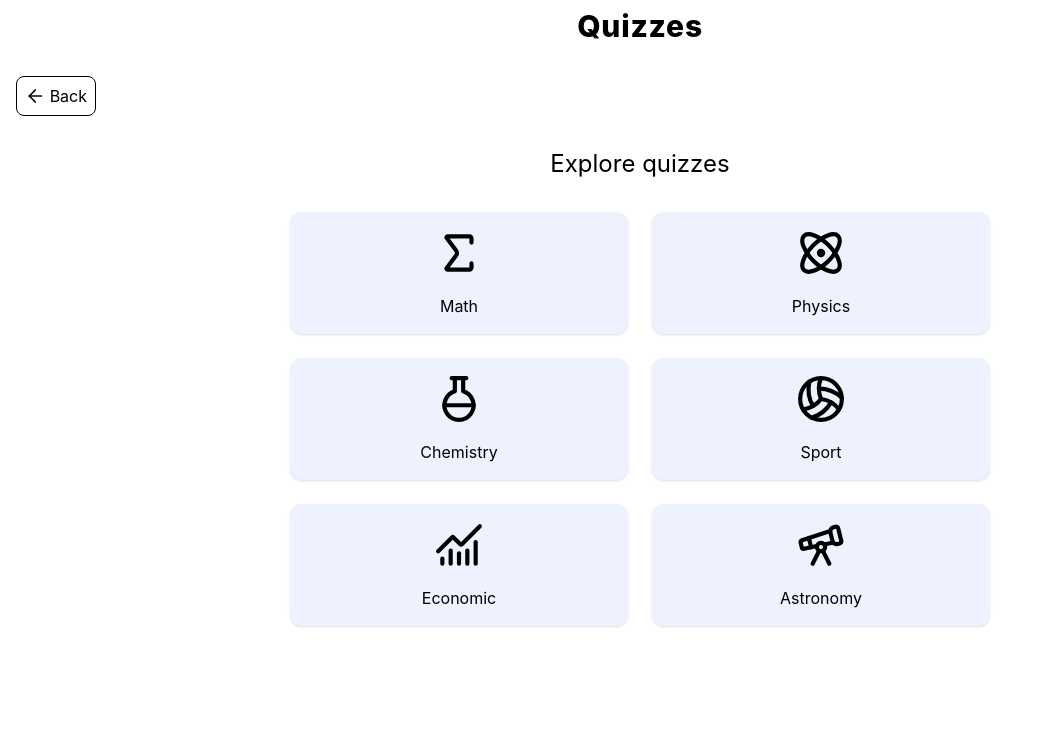
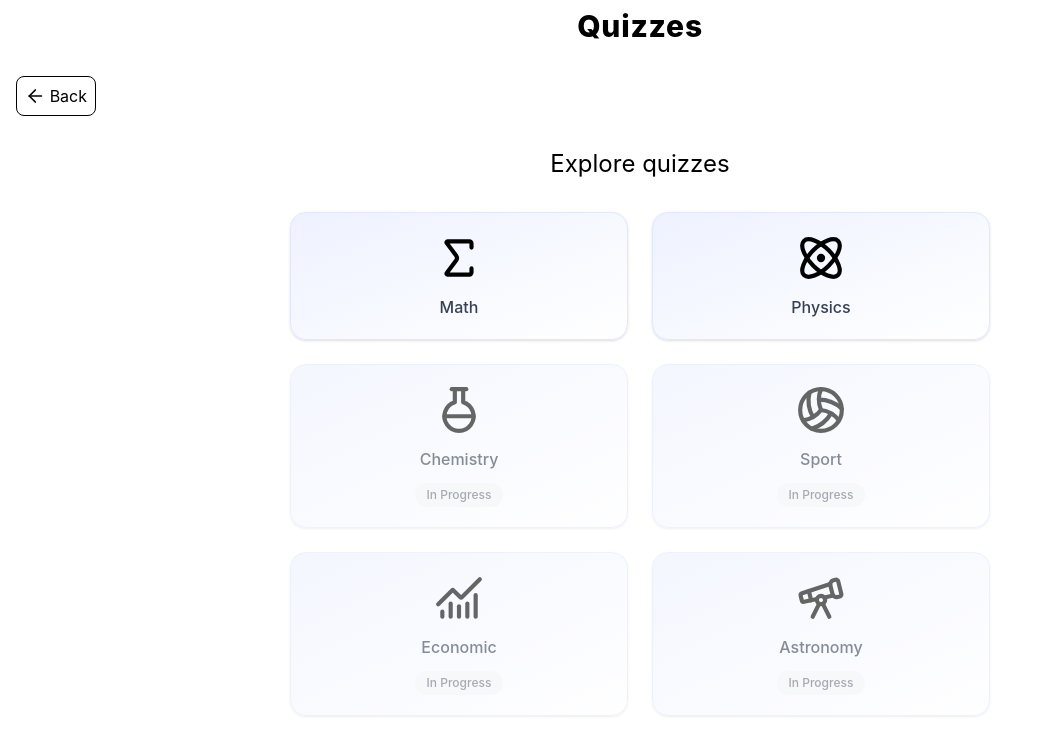
Before and after one commit to krishnaYadav7x/quizApp, a React (Vite) app: page /quizzes in a window 1280 px wide. Shown: the top 754 px of the page, without its empty margins (0-1037 px from the left). Built offline with nearby package versions, Linux system fonts and the light colour scheme.

Commit message:
local storage implemented properly

```diff
--- a/src/components/CategoryCard.jsx
+++ b/src/components/CategoryCard.jsx
@@ -1,18 +1,39 @@
 import { Link } from "react-router";
 
+export default function CategoryCard({ quizIcon, quizCategory, disabled }) {
+  const cardClass = `
+    group flex flex-col items-center gap-3
+    rounded-2xl border border-indigo-100
+    bg-gradient-to-br from-indigo-50 to-white
+    p-5 shadow-sm transition-all duration-300
+    ${
+      disabled
+        ? "cursor-not-allowed opacity-60"
+        : "cursor-pointer hover:-translate-y-1 hover:border-indigo-200 hover:shadow-md"
+    }
+  `;
 
-export default function CategoryCard({
-  quizIcon,
-  quizCategory,
+  if (disabled) {
+    return (
+      <div className={cardClass}>
+        <div>{quizIcon}</div>
 
-}) {
+        <p className="font-medium text-gray-700">{quizCategory}</p>
+
+        <span className="rounded-full bg-gray-100 px-3 py-1 text-xs font-medium text-gray-500">
+          In Progress
+        </span>
+      </div>
+    );
+  }
+
   return (
-    <Link
-      to={`/quizDetails/${quizCategory}`}
-      className="flex flex-col items-center gap-4 rounded-xl bg-indigo-50 p-4 shadow-sm transition hover:bg-indigo-100"
-    >
-      {quizIcon}
-      <p>{quizCategory}</p>
+    <Link to={`/quizDetails/${quizCategory}`} className={cardClass}>
+      <div className="transition-transform duration-300 group-hover:scale-110">
+        {quizIcon}
+      </div>
+
+      <p className="font-medium text-gray-700">{quizCategory}</p>
     </Link>
   );
 }
--- a/src/components/QuizFooter.jsx
+++ b/src/components/QuizFooter.jsx
@@ -10,7 +10,7 @@ export default function QuizFooter({
   quizCategory,
   isLink=false,
   leftButton,
-
+  handleStartTimer,
   handleNextClick,
   handlePrevClick,
 
@@ -40,7 +40,7 @@ export default function QuizFooter({
       )}
       {isLink ? (
         <Link
-
+          onClick={handleStartTimer}
           to={`/QuizAttempt/${quizCategory}`}
           className="cursor-pointer rounded-full bg-indigo-500 px-6 py-2 text-[18px] font-semibold text-white shadow-sm hover:bg-indigo-600"
         >
--- a/src/components/QuizHeader.jsx
+++ b/src/components/QuizHeader.jsx
@@ -2,7 +2,13 @@ import { ArrowLeft } from 'lucide-react'
 
 
 
-export default function QuizHeader({ title, score = false, handleBack ,totalScore}) {
+export default function QuizHeader({
+  title,
+  score = false,
+  handleBack,
+  totalScore,
+  // clearLocalStorageData,
+}) {
   return (
     <header className="flex items-center justify-between rounded-lg border-b border-slate-200 bg-white px-4 py-3 shadow-sm">
       <div className="flex items-center gap-2">
@@ -11,6 +17,7 @@ export default function QuizHeader({ title, score = false, handleBack ,totalScor
           onClick={() => {
             history.back();
             handleBack();
+            localStorage.clear();
           }}
         >
           <ArrowLeft
--- a/src/components/QuizInfo.jsx
+++ b/src/components/QuizInfo.jsx
@@ -6,13 +6,17 @@ import { quizImages } from '../data.js/quizData';
 import { instructions } from '../data.js/quizData';
 import QuizFooter from './QuizFooter';
 import { TimerContext } from '../contexts/TimerContext';
+import { remainingTime } from '../contexts/TimerContext';
 
 export default function QuizInfo() {
   const { quizCategory } = useParams();
   const { timeRunning, setTimeRunning, setStartTimer } =
     useContext(TimerContext);
 
-
+  const handleStartTimer = ()=>{
+        setStartTimer(remainingTime);
+        setTimeRunning(true);
+  }
 
   const handleBack = ()=>{
     return history.back()
@@ -45,7 +49,7 @@ export default function QuizInfo() {
           <p className="my-4">
             <span>Total Time</span>{" "}
             <span className="rounded-full bg-indigo-50 px-3 py-1.5 text-sm font-semibold text-indigo-600">
-              10 min
+              5 min
             </span>
           </p>
           <div>
@@ -66,11 +70,11 @@ export default function QuizInfo() {
         </div>
       </main>
       <QuizFooter
-        time={"15:00 min"}
+        time={"5:00 min"}
         buttonName={"Start Quiz"}
         quizCategory={quizCategory}
         isLink={true}
-
+        handleStartTimer={handleStartTimer}
       />
     </div>
   );
--- a/src/contexts/TimerContext.jsx
+++ b/src/contexts/TimerContext.jsx
@@ -1,19 +1,22 @@
 import { createContext, useEffect, useState } from "react";
+import { useLocalStorage } from "../hooks/useLocalStorage";
 
 export const TimerContext = createContext();
-export const remainingTime = 10;
+export const remainingTime = 30;
 
 export default function TimerProvider({ children }) {
-  const [startTimer, setStartTimer] = useState(remainingTime);
+  const [startTimer, setStartTimer] = useLocalStorage(
+    "startTimer",
+    remainingTime,
+  );
 
-  const [timeRunning, setTimeRunning] = useState(false);
-  const [count,setCount] = useState(0)
+  const [timeRunning, setTimeRunning] = useLocalStorage("timeRunning", false);
+  const [count, setCount] = useLocalStorage("count", 0);
 
 
   useEffect(() => {
     if (!timeRunning) return;
     const intervalId = setInterval(() => {
-
       setStartTimer((prev) => {
         if (prev <= 1) {
           clearInterval(intervalId);
@@ -23,7 +26,7 @@ export default function TimerProvider({ children }) {
       });
     }, 1000);
     return () => clearInterval(intervalId);
-  }, [timeRunning,count]);
+  }, [timeRunning, count, startTimer]);
 
   return (
     <TimerContext.Provider
--- a/src/hooks/useLocalStorage.js
+++ b/src/hooks/useLocalStorage.js
@@ -0,0 +1,29 @@
+import { useEffect, useState } from "react";
+
+export function useLocalStorage(key,initialData){
+  const [data,setData] = useState(initialData)
+
+
+
+  useEffect(()=>{
+    const existingData = JSON.parse(localStorage.getItem(key))
+    if(existingData){
+      setData(existingData)
+    }else{
+      localStorage.setItem(key, JSON.stringify(initialData));
+    }
+  },[])
+
+
+  const upDateLocalStorage = (newData)=>{
+    if(typeof newData==='function'){
+      localStorage.setItem(key, JSON.stringify(newData(data)));
+    }else{
+
+      localStorage.setItem(key, JSON.stringify(newData));
+    }
+    setData(newData)
+  }
+
+  return [data,upDateLocalStorage]
+}
--- a/src/pages/QuizAttempt.jsx
+++ b/src/pages/QuizAttempt.jsx
@@ -6,16 +6,17 @@ import { Clock12Icon } from "lucide-react";
 import { questions } from "../data.js/quizData";
 import { TimerContext } from "../contexts/TimerContext";
 import { remainingTime } from "../contexts/TimerContext";
+import { useLocalStorage } from "../hooks/useLocalStorage";
 
 export default function QuizAttempt() {
   const { quizCategory } = useParams();
-  const [index, setIndex] = useState(0);
-  const [optionSelected, setOptionSelected] = useState(null);
+  const [index, setIndex] = useLocalStorage("index", 0);
+  const [optionSelected, setOptionSelected] = useLocalStorage('optionSelected',null);
 
-  const [marked, setMarked] = useState(false);
-  const [isTrue, setIsTrue] = useState({});
+  const [marked, setMarked] = useLocalStorage('marked',false);
+  const [isTrue, setIsTrue] = useLocalStorage('isTrue',{});
   console.log(isTrue);
-  const [score, setScore] = useState(0);
+  const [score, setScore] = useLocalStorage("score", 0);
 
   const {
     startTimer,
@@ -26,12 +27,12 @@ export default function QuizAttempt() {
     setCount,
   } = useContext(TimerContext);
 
-  useEffect(()=>{
-    if(index===0){
-      setStartTimer(10);
-      setTimeRunning(true);
-    }
-  },[])
+  // useEffect(()=>{
+  //   if(index || index===0){
+  //     setStartTimer(10);
+  //     setTimeRunning(true);
+  //   }
+  // },[])
   const handleNextBtnClick = () => {
     setIndex((prev) => prev + 1);
     setStartTimer(remainingTime);
@@ -85,6 +86,9 @@ export default function QuizAttempt() {
       });
     }
   };
+  // const clearLocalStorageData = ()=>{
+  //   localStorage.clear();
+  // }
 
   return (
     <div className="mx-auto flex min-h-screen max-w-[800px] flex-col bg-white">
@@ -93,6 +97,7 @@ export default function QuizAttempt() {
         score={true}
         handleBack={handleBack}
         totalScore={score}
+        // clearLocalStorageData={clearLocalStorageData}
       />
 
       <main className="flex flex-1 flex-col gap-8 px-4 py-5">
--- a/src/pages/Quizzes.jsx
+++ b/src/pages/Quizzes.jsx
@@ -1,15 +1,25 @@
-import { ArrowLeft, Atom, ChartNoAxesCombined, FlaskRoundIcon, Sigma, Telescope, Volleyball } from "lucide-react";
+import {
+  ArrowLeft,
+  Atom,
+  ChartNoAxesCombined,
+  FlaskRoundIcon,
+  Sigma,
+  Telescope,
+  Volleyball,
+} from "lucide-react";
 import CategoryCard from "../components/CategoryCard";
 
 export default function Quizzes() {
   return (
     <main className="space-y-8 px-4 py-2">
-
       <h1 className="text-center text-3xl font-extrabold tracking-wide">
         Quizzes
       </h1>
-      <div className="border flex items-center gap-1 max-w-20 w-full px-2 py-1 rounded-lg cursor-pointer" onClick={()=>history.back()}>
-        <ArrowLeft size={30}/>
+      <div
+        className="flex w-full max-w-20 cursor-pointer items-center gap-1 rounded-lg border px-2 py-1"
+        onClick={() => history.back()}
+      >
+        <ArrowLeft size={30} />
         Back
       </div>
       <h2 className="text-2xl sm:text-center">Explore quizzes</h2>
@@ -17,18 +27,22 @@ export default function Quizzes() {
         <CategoryCard quizIcon={<Sigma size={50} />} quizCategory={"Math"} />
         <CategoryCard quizIcon={<Atom size={50} />} quizCategory={"Physics"} />
         <CategoryCard
+          disabled={true}
           quizIcon={<FlaskRoundIcon size={50} />}
           quizCategory={"Chemistry"}
         />
         <CategoryCard
+          disabled={true}
           quizIcon={<Volleyball size={50} />}
           quizCategory={"Sport"}
         />
         <CategoryCard
+          disabled={true}
           quizIcon={<ChartNoAxesCombined size={50} />}
           quizCategory={"Economic"}
         />
         <CategoryCard
+          disabled={true}
           quizIcon={<Telescope size={50} />}
           quizCategory={"Astronomy"}
         />
```
